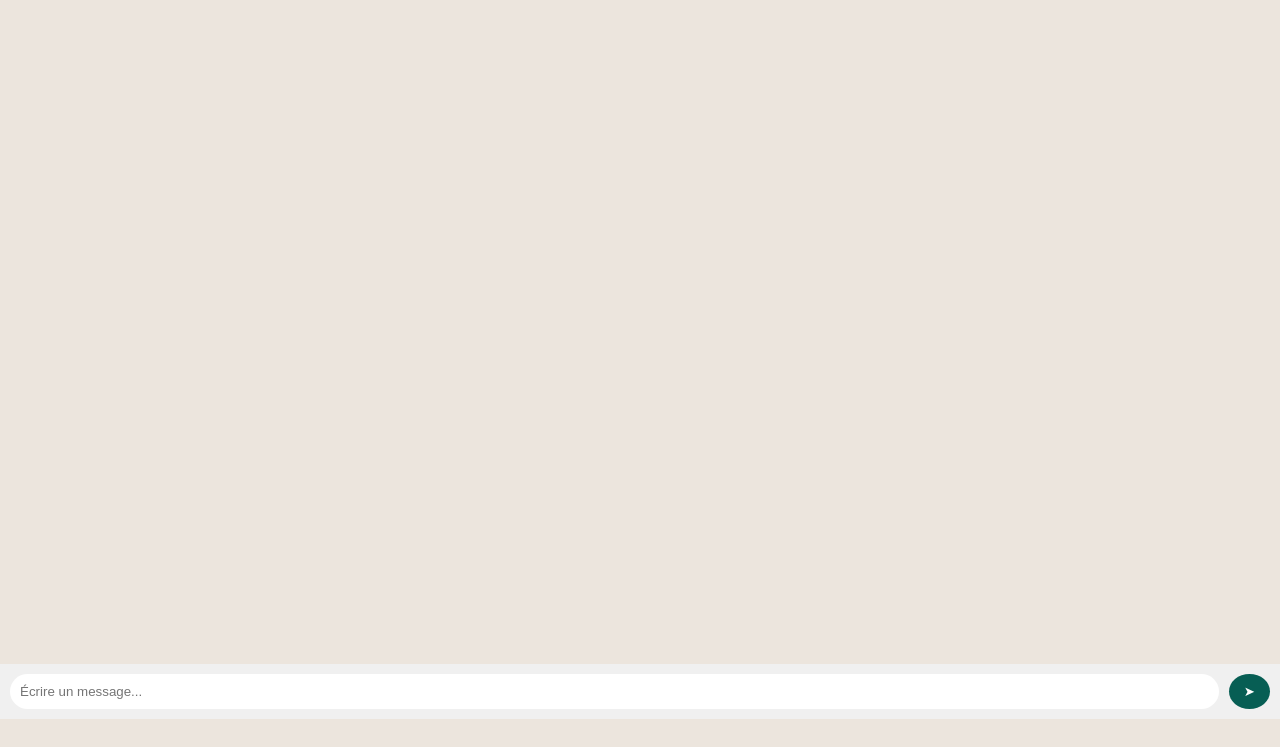
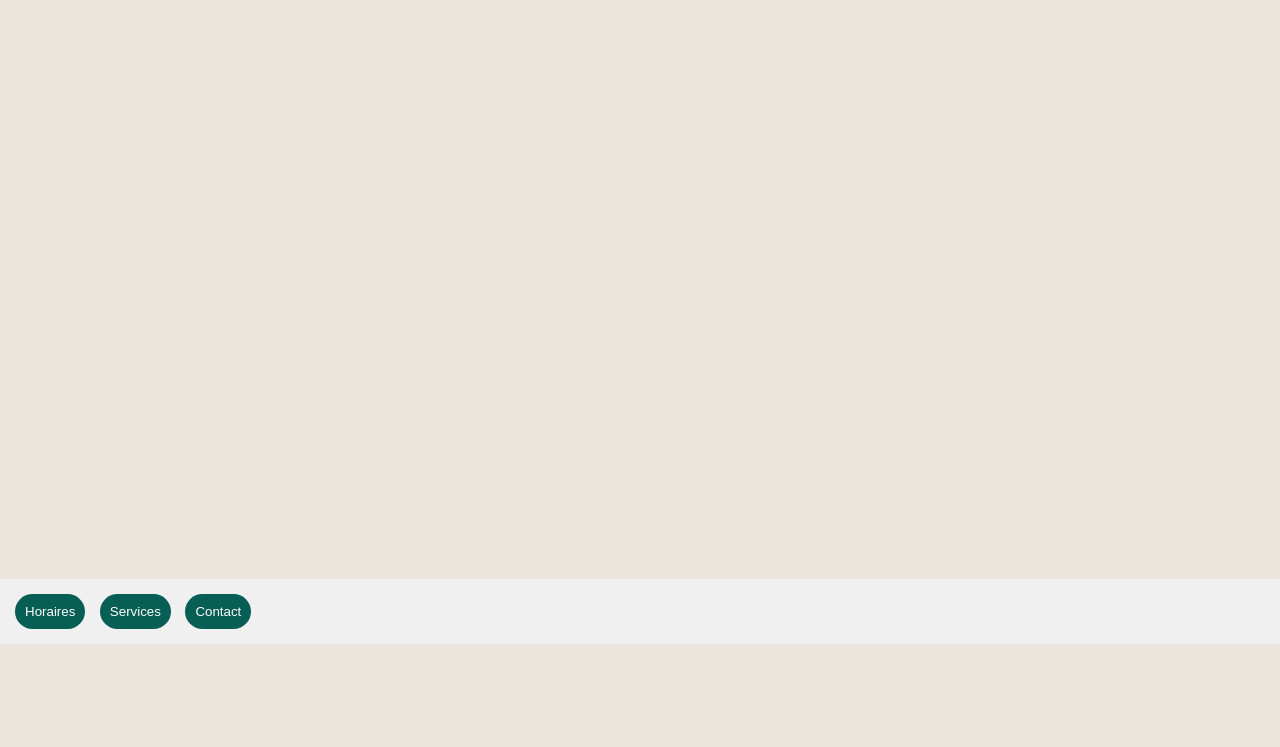
Before and after one commit to doudouwaadoudi12-lgtm/chatbot, a Flask app: page / in a window 1280 px wide. Shown: the part 53-800 px from the top of the page. Run offline with Flask 3, Linux system fonts and the light colour scheme.

Commit message:
Add files via upload

```diff
--- a/templates/index.html
+++ b/templates/index.html
@@ -11,7 +11,6 @@ body {
     margin: 0;
 }
 
-/* Header */
 .header {
     background: #075e54;
     color: white;
@@ -19,21 +18,12 @@ body {
     font-size: 18px;
 }
 
-/* Chat container */
-.chat-container {
-    display: flex;
-    flex-direction: column;
-    height: 90vh;
+.chat-box {
+    height: 70vh;
+    overflow-y: auto;
+    padding: 10px;
 }
 
-/* Messages */
-.chat-box {
-    flex: 1;
-    padding: 10px;
-    overflow-y: auto;
-}
-
-/* Message style */
 .message {
     max-width: 70%;
     padding: 10px;
@@ -41,40 +31,28 @@ body {
     border-radius: 10px;
 }
 
-/* User message */
 .user {
     background: #dcf8c6;
-    align-self: flex-end;
+    margin-left: auto;
 }
 
-/* Bot message */
 .bot {
     background: white;
-    align-self: flex-start;
 }
 
-/* Input area */
-.input-area {
-    display: flex;
+/* Questions buttons */
+.questions {
     padding: 10px;
     background: #f0f0f0;
 }
 
-input {
-    flex: 1;
+.questions button {
+    margin: 5px;
     padding: 10px;
-    border-radius: 20px;
-    border: none;
-    outline: none;
-}
-
-button {
-    margin-left: 10px;
-    padding: 10px 15px;
     border: none;
     background: #075e54;
     color: white;
-    border-radius: 50%;
+    border-radius: 20px;
     cursor: pointer;
 }
 </style>
@@ -86,16 +64,12 @@ button {
     🤖 Chatbot Assistant
 </div>
 
-<div class="chat-container">
+<div class="chat-box" id="chat-box"></div>
 
-    <div class="chat-box" id="chat-box">
-    </div>
-
-    <div class="input-area">
-        <input type="text" id="message" placeholder="Écrire un message...">
-        <button onclick="sendMessage()">➤</button>
-    </div>
-
+<div class="questions">
+    <button onclick="sendQuestion('Quels sont vos horaires ?')">Horaires</button>
+    <button onclick="sendQuestion('Quels services proposez-vous ?')">Services</button>
+    <button onclick="sendQuestion('Comment vous contacter ?')">Contact</button>
 </div>
 
 <script>
@@ -103,30 +77,21 @@ function addMessage(text, type) {
     let msg = document.createElement("div");
     msg.classList.add("message", type);
     msg.innerText = text;
-
     document.getElementById("chat-box").appendChild(msg);
-    document.getElementById("chat-box").scrollTop = 9999;
 }
 
-function sendMessage() {
-    let input = document.getElementById("message");
-    let msg = input.value;
-
-    if(msg.trim() === "") return;
-
-    addMessage(msg, "user");
+function sendQuestion(question) {
+    addMessage(question, "user");
 
     fetch("/chat", {
         method: "POST",
         headers: {"Content-Type": "application/json"},
-        body: JSON.stringify({message: msg})
+        body: JSON.stringify({message: question})
     })
     .then(res => res.json())
     .then(data => {
         addMessage(data.response, "bot");
     });
-
-    input.value = "";
 }
 </script>
 
```
